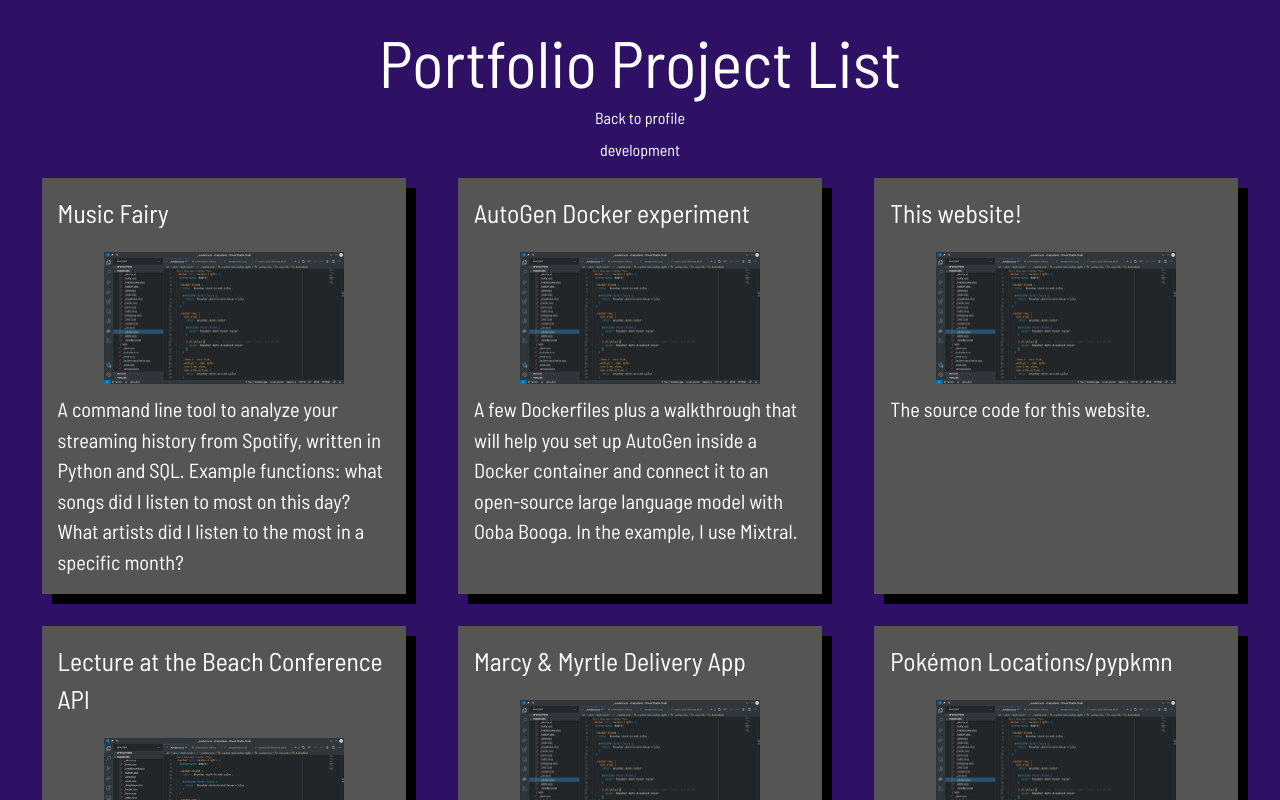
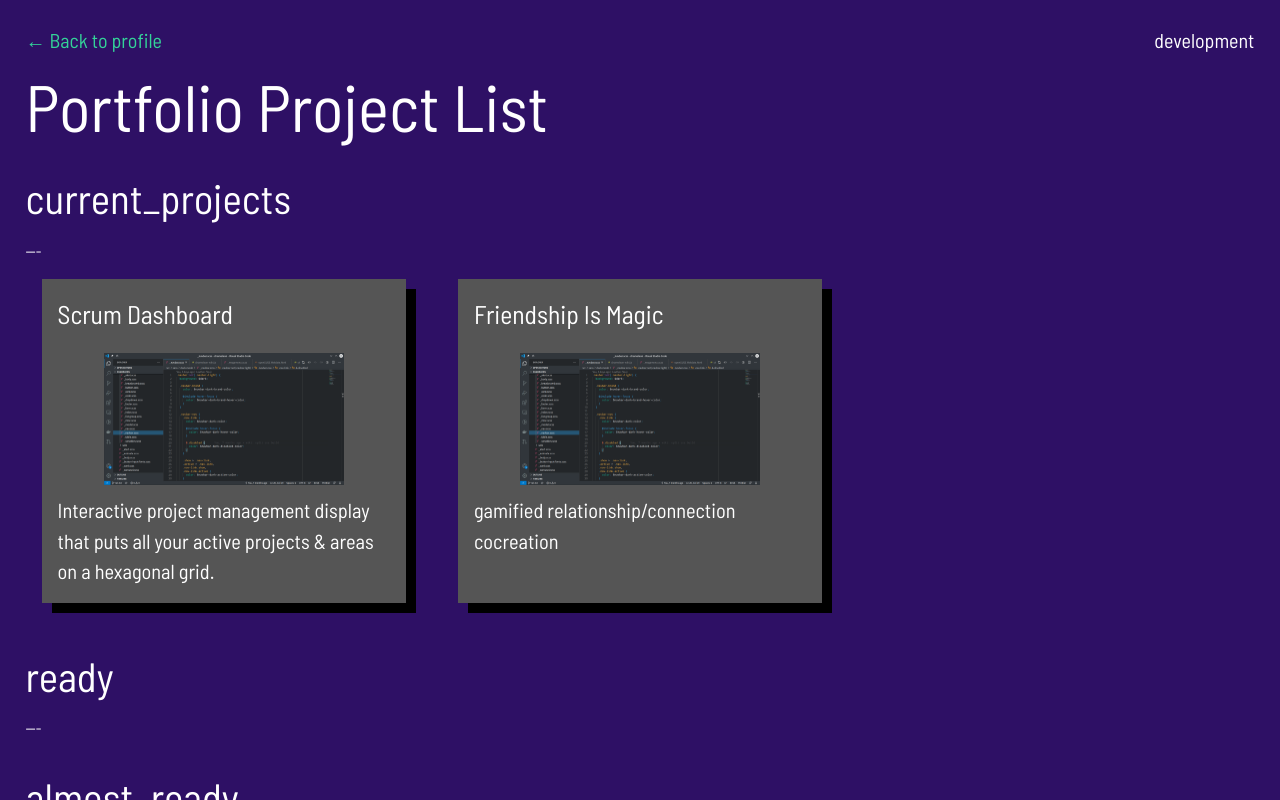
Before and after one commit to cameronsweeney/portfolio_next, a Next.js app: page /portfolio in a window 1280 px wide. Built offline with nearby package versions, Linux system fonts and the light colour scheme.

Commit message:
Arranged projects into sections based on how ready they are - this involved changing the structure & type definitions for projects.json as well as adding in an intermediary <ProjectSection> component to render several individual <ProjectGrid>s under their own headers

```diff
--- a/src/app/blog/[slug]/blog_post.module.css
+++ b/src/app/blog/[slug]/blog_post.module.css
@@ -1,6 +1,4 @@
 .blog_post_page {
-    color: #FFFFFF;
-    background-color: #000000;
     padding: var(--measure-1) 0;
 }
 
--- a/src/app/portfolio/page.tsx
+++ b/src/app/portfolio/page.tsx
@@ -6,27 +6,37 @@ import projectsFromJsonFile from './projects.json';
 
 type Project = {
     title: string;
-    status: string;
     url_github: string;
     url_deployed?: string;
     description: string;
     tech_stack: string;
 };
 
-type ProjectArray = Project[];
-
-const projectJSON: ProjectArray = projectsFromJsonFile;
-
-type ProjectProps = {
-  projectJSON: ProjectArray;
+type ProjectData = {
+  current_projects: Project[];
+  ready: Project[];
+  almost_ready: Project[];
+  needs_work: Project[];
+  ideas: Project[];
 };
 
-const ProjectsGrid = (props: ProjectProps) => {
-  const { projectJSON } = props;
+const projectJSON: ProjectData = projectsFromJsonFile;
 
-  const projectComponents = projectJSON.map((project, index) => (
+type ProjectGridProps = {
+  projects: Project[];
+};
+
+type ProjectSectionProps = {
+  title: string;
+  projects: Project[]
+}
+
+const ProjectGrid = (props: ProjectGridProps) => {
+  const { projects } = props;
+
+  const projectComponents = projects.map((project, index) => (
     <div key={index} className={styles.project}>
-      <h2><a href={project.url_github}>{project.title}</a></h2>
+      <h3><a href={project.url_github}>{project.title}</a></h3>
       <div>
         <Image src={"/VS_Code_Screenshot.png"} width={240} height={132.25} alt="code screenshot" />
       </div>
@@ -35,21 +45,48 @@ const ProjectsGrid = (props: ProjectProps) => {
   ));
 
   return (
-    <div className={styles.project_list}>{projectComponents}</div>
+    <>{projectComponents}</>
   )
 }
 
-const inDevEnvironment = !!process && process.env.NODE_ENV === 'development';
+
+const ProjectSection = (props: ProjectSectionProps) => {
+  const { title, projects } = props;
+
+  return (
+    <div className={styles.project_section} key={title}>
+      <h2>{title}</h2>
+      <p>---</p>
+      <div className={styles.project_grid}>
+        <ProjectGrid projects={projects}/>
+      </div>
+    </div>
+  );
+}
 
 export default function Page() {
-    return (
-      <div id="root" className={styles.portfolio_page}>
-        <h1>Portfolio Project List</h1>
-        <p className="my-2">
-            <Link key="profile" href="/">Back to profile</Link>
-        </p>
-        <p>{inDevEnvironment ? "development" : "production"}</p>
-        <ProjectsGrid projectJSON={projectJSON} />
-      </div>
+  const inDevEnvironment = !!process && process.env.NODE_ENV === 'development';
+  let projectSectionComponents: React.ReactNode[] = [];
+
+  // loop through parts of projectJSON to make <ProjectSection>s
+  Object.entries(projectJSON).forEach(([key, value]) => {
+    projectSectionComponents.push(
+      <ProjectSection title={key} projects={value} />
     )
+  });
+
+  return (
+    <div id="root" className={styles.portfolio_page}>
+      <section>
+        <div className="mb-4 text-xl flex justify-between">
+          <p><Link key="profile" href="/" className="text-emerald-400 hover:text-emerald-200">&larr; Back to profile</Link></p>
+          <p>{inDevEnvironment ? "development" : "production"}</p>
+        </div>
+        <article>
+          <h1>Portfolio Project List</h1>
+          {projectSectionComponents}
+        </article>
+      </section>
+    </div>
+  )
 };
--- a/src/app/portfolio/projects.json
+++ b/src/app/portfolio/projects.json
@@ -1,7 +1,24 @@
-[
+{
+    "current_projects": [
+        {
+            "title": "Scrum Dashboard",
+            "url_github": "https://github.com/cameronsweeney/musicfairy",
+            "url_deployed": "#",
+            "description": "Interactive project management display that puts all your active projects & areas on a hexagonal grid.",
+            "tech_stack": "React/Typescript/HTML/CSS/Next.js"
+        },
+        {
+            "title": "Friendship Is Magic",
+            "url_github": "https://github.com/cameronsweeney/musicfairy",
+            "url_deployed": "#",
+            "description": "gamified relationship/connection cocreation",
+            "tech_stack": "Python, Langchain/Langgraph, idk yet????"
+        }
+    ],
+    "ready": [],
+    "almost_ready": [
         {
             "title": "Music Fairy",
-        "status": "ALMOST READY",
             "url_github": "https://github.com/cameronsweeney/musicfairy",
             "url_deployed": "#",
             "description": "A command line tool to analyze your streaming history from Spotify, written in Python and SQL. Example functions: what songs did I listen to most on this day? What artists did I listen to the most in a specific month?",
@@ -9,7 +26,6 @@
         },
         {
             "title": "AutoGen Docker experiment",
-        "status": "ALMOST READY",
             "url_github": "https://github.com/cameronsweeney/autogen_docker_test",
             "url_deployed": "#",
             "description": "A few Dockerfiles plus a walkthrough that will help you set up AutoGen inside a Docker container and connect it to an open-source large language model with Ooba Booga. In the example, I use Mixtral.",
@@ -17,15 +33,36 @@
         },
         {
             "title": "This website!",
-        "status": "ALMOST READY",
             "url_github": "https://github.com/cameronsweeney/portfolio",
             "url_deployed": "https://sweeney.cam/",
             "description": "The source code for this website.",
             "tech_stack": "HTML, CSS, JavaScript/Typescript, React, Next.js, Vercel"
         },
         {
+            "title": "Pokémon Locations/pypkmn",
+            "url_github": "https://github.com/cameronsweeney/pypkmn",
+            "url_deployed": "#",
+            "description": "Also this: https://github.com/cameronsweeney/pokemon-locations. Some Python code that reads wild Pokémon location data from ROMs of Pokémon Red, Blue, and Yellow. It also sends the data directly into a database backend for my Pokédex.",
+            "tech_stack": "Python"
+        },
+        {
+            "title": "DataviewJS Dashboard",
+            "url_github": "https://github.com/cameronsweeney/fastapi_videogame_db",
+            "url_deployed": "#",
+            "description": "I made a script to query tasks in my obsidian vault",
+            "tech_stack": "Obsidian, DataviewJS, JS"
+        },
+        {
+            "title": "Video Game FastAPI",
+            "url_github": "https://github.com/cameronsweeney/fastapi_videogame_db",
+            "url_deployed": "#",
+            "description": "class project",
+            "tech_stack": "ChatGPT, what else??"
+        }
+    ],
+    "needs_work": [
+        {
             "title": "Lecture at the Beach Conference API",
-        "status": "JUST AN IDEA",
             "url_github": "https://github.com/cameronsweeney/",
             "url_deployed": "#",
             "description": "idk... request.cam backend??? how do I share this? call this an API; take a screenshot of code & maybe form??? link to github wherever that is;;; mention freelance",
@@ -33,23 +70,22 @@
         },
         {
             "title": "Marcy & Myrtle Delivery App",
-        "status": "JUST AN IDEA",
             "url_github": "https://github.com/cameronsweeney/",
             "url_deployed": "#",
             "description": "also not sure how best to share this... TAKE SCREENSHOT OF CODE AND/OR APP;;;; mention freelance contract",
             "tech_stack": "Ruby on Rails, Flutter/Dart, iOS stuff"
         },
         {
-        "title": "Pokémon Locations/pypkmn",
-        "status": "NEEDS WORK",
-        "url_github": "https://github.com/cameronsweeney/pypkmn",
+            "title": "hypershrub - tree visualizer",
+            "url_github": "https://github.com/cameronsweeney/hypershrub",
             "url_deployed": "#",
-        "description": "Also this: https://github.com/cameronsweeney/pokemon-locations. Some Python code that reads wild Pokémon location data from ROMs of Pokémon Red, Blue, and Yellow. It also sends the data directly into a database backend for my Pokédex.",
-        "tech_stack": "Python"
-    },
+            "description": "something something hyperbolic (not really) tree visualizer",
+            "tech_stack": "React+Redux/JavaScript"
+        }
+    ],
+    "ideas": [
         {
             "title": "Pokédex w unique name",
-        "status": "JUST AN IDEA",
             "url_github": "https://github.com/cameronsweeney/pypkmn",
             "url_deployed": "#",
             "description": "Will be Pokédex.",
@@ -57,50 +93,10 @@
         },
         {
             "title": "http2cam",
-        "status": "NEEDS WORK",
             "url_github": "https://github.com/cameronsweeney/http2cam",
             "url_deployed": "#",
             "description": "Old backend for website",
             "tech_stack": "Django/Python, PostgreSQL"
-    },
-    {
-        "title": "hypershrub - tree visualizer",
-        "status": "NEEDS WORK",
-        "url_github": "https://github.com/cameronsweeney/hypershrub",
-        "url_deployed": "#",
-        "description": "something something hyperbolic (not really) tree visualizer",
-        "tech_stack": "React+Redux/JavaScript"
-    },
-    {
-        "title": "Scrum Dashboard",
-        "status": "NEEDS WORK",
-        "url_github": "https://github.com/cameronsweeney/musicfairy",
-        "url_deployed": "#",
-        "description": "Interactive project management display that puts all your active projects & areas on a hexagonal grid.",
-        "tech_stack": "React/Typescript/HTML/CSS/Next.js"
-    },
-    {
-        "title": "Friendship Is Magic",
-        "status": "JUST AN IDEA",
-        "url_github": "https://github.com/cameronsweeney/musicfairy",
-        "url_deployed": "#",
-        "description": "gamified relationship/connection cocreation",
-        "tech_stack": "Python, Langchain/Langgraph, idk yet????"
-    },
-    {
-        "title": "Video Game FastAPI",
-        "status": "NEEDS WORK",
-        "url_github": "https://github.com/cameronsweeney/fastapi_videogame_db",
-        "url_deployed": "#",
-        "description": "class project",
-        "tech_stack": "ChatGPT, what else??"
-    },
-    {
-        "title": "DataviewJS Dashboard",
-        "status": "ALMOST READY",
-        "url_github": "https://github.com/cameronsweeney/fastapi_videogame_db",
-        "url_deployed": "#",
-        "description": "I made a script to query tasks in my obsidian vault",
-        "tech_stack": "Obsidian, DataviewJS, JS"
         }
     ]
+}
--- a/src/app/portfolio/ui/portfolio.module.css
+++ b/src/app/portfolio/ui/portfolio.module.css
@@ -8,13 +8,25 @@
   line-height: 1.1;
 }
 
-.project_list {
+.project_section {
+  max-width: min(100vw, 80rem);
+}
+
+.project_section h2 {
+  font-size: var(--measure-3);
+  width: 100%;
+
+  margin-top: var(--measure-2);
+  margin-bottom: var(--measure-half);
+}
+
+.project_grid {
   display: grid;
   grid-template-columns: repeat(auto-fill,minmax(20rem, 1fr));
   column-gap: var(--measure-1-half);
 }
 
-.project_list > div {
+.project_grid > div {
   min-width: 20rem;
 
   display: flex;
@@ -30,7 +42,7 @@
   background-color: var(--color-portfolio-main-1);
 }
 
-.project > h2 {
+.project > h3 {
   grid-row: 1;
   grid-column: 1 / 3;
 
```
Lines whose indentation alone changed are shown as unchanged.
